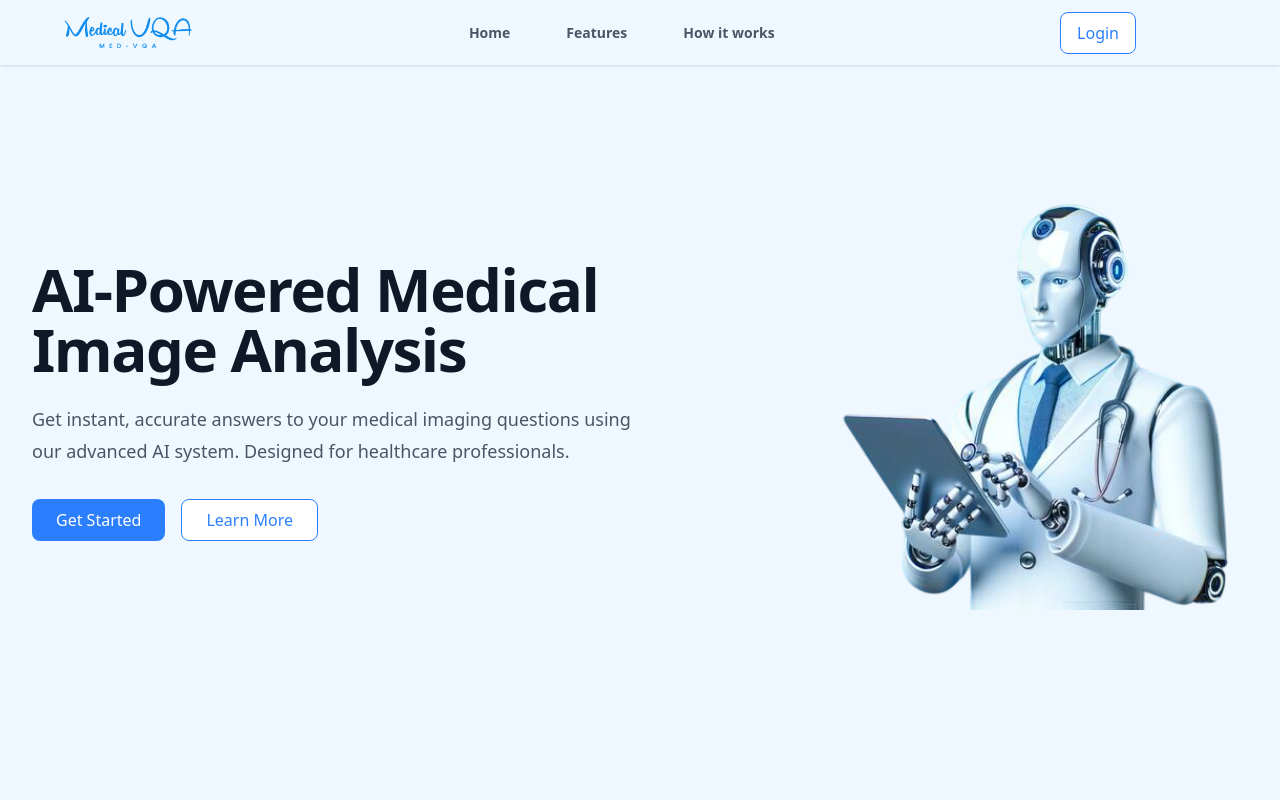
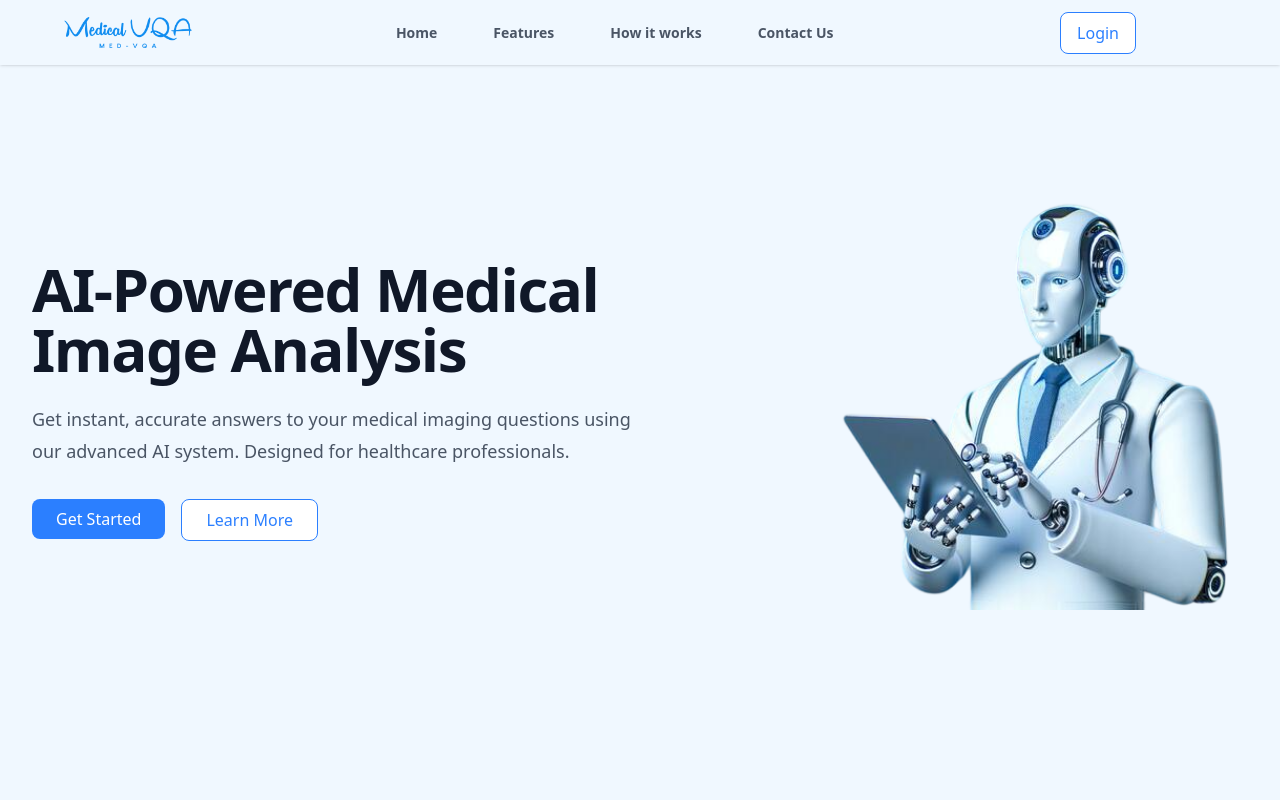
Before and after one commit to ahmedabdelrshed/Med_VQA_Frontend, a React (Vite) app: page / in a window 1280 px wide. Shown: the top 800 px of the page. Built offline with nearby package versions, Linux system fonts and the light colour scheme.

Commit message:
animations for hero section

```diff
--- a/package.json
+++ b/package.json
@@ -18,6 +18,7 @@
     "jwt-decode": "^4.0.0",
     "lottie-react": "^2.4.1",
     "med-vqa-frontend": "file:",
+    "motion": "^12.9.0",
     "react": "^19.0.0",
     "react-dom": "^19.0.0",
     "react-hook-form": "^7.54.2",
--- a/src/components/ContactUS/ContactForm.tsx
+++ b/src/components/ContactUS/ContactForm.tsx
@@ -14,6 +14,7 @@ const ContactForm = () => {
   const {
     register,
     handleSubmit,
+    reset,
     formState: { errors },
   } = useForm<IContact>({
     resolver: yupResolver(contactSchema),
@@ -26,6 +27,7 @@ const ContactForm = () => {
           "doneContactMod"
         ) as HTMLDialogElement | null;
         modal?.showModal();
+        reset();
       });
   };
   useEffect(() => {
@@ -110,6 +112,7 @@ const ContactForm = () => {
       </div>
       <Button
         width="w-fit"
+        isLoading={loading}
         className="bg-blue-600 mt-2 px-6 hover:bg-blue-500"
         disabled={Object.keys(errors).length > 0 || loading}
       >
--- a/src/components/ContactUS/ContactUS.tsx
+++ b/src/components/ContactUS/ContactUS.tsx
@@ -5,7 +5,7 @@ import DoneContact from "../Modals/DoneContact";
 
 const ContactUS = () => {
   return (
-    <section className="bg-slate-100  mb-4 lg:px-16">
+    <section className="bg-slate-100  mb-4 lg:px-16" id="contact">
       <div className="py-8 px-4 ">
         <h2 className="mb-4 text-4xl italic  font-bold  tracking-wide text-blue-600  text-center  ">
           Contact US
--- a/src/components/Hero/Hero.tsx
+++ b/src/components/Hero/Hero.tsx
@@ -1,20 +1,35 @@
 import { useNavigate } from "react-router";
 import Button from "../../ui/Button";
-
+import { motion } from "framer-motion";
+import { buttonVariants, containerVariants, imageVariants } from "./HeroAnimationVariants";
 const Hero = () => {
   const navigate = useNavigate();
   return (
     <div className="flex-1  bg-[#f0f8ff] " id="home">
       <div className="flex mx-auto items-center max-w-7xl px-6 h-full  lg:px-8">
-        <div className="text-center lg:text-left w-3xl ">
-          <h1 className="text-4xl font-bold tracking-tight text-gray-900 sm:text-6xl mb-6">
+        <motion.div
+          className="text-center lg:text-left w-3xl "
+          initial="hidden"
+          animate="visible"
+          variants={containerVariants}
+        >
+          <motion.h1
+            className="text-4xl font-bold tracking-tight text-gray-900 sm:text-6xl mb-6"
+            initial={{ opacity: 0, x: -100 }}
+            animate={{ opacity: 1, x: 0, transition: { duration: 1 } }}
+          >
             AI-Powered Medical Image Analysis
-          </h1>
-          <p className="mt-2 text-lg leading-8 text-gray-600 max-w-2xl mb-8">
+          </motion.h1>
+          <motion.p
+            className="mt-2 text-lg leading-8 text-gray-600 max-w-2xl mb-8"
+            initial={{ opacity: 0, y: 50 }}
+            animate={{ opacity: 1, y: 0, transition: { duration: 1 } }}
+          >
             Get instant, accurate answers to your medical imaging questions
             using our advanced AI system. Designed for healthcare professionals.
-          </p>
+          </motion.p>
           <div className="flex gap-4 justify-center lg:justify-start">
+            <motion.span variants={buttonVariants} whileHover="hover">
               <Button
                 width="w-fit"
                 className="bg-blue-500 px-6 hover:bg-blue-600"
@@ -24,18 +39,29 @@ const Hero = () => {
               >
                 Get Started
               </Button>
-            <button className="bg-white cursor-pointer border py-2 px-6 w-fit  rounded-lg font-medium border-blue-500 text-blue-500 hover:bg-blue-500 hover:text-white transition duration-300 ease-in-out">
+            </motion.span>
+            <motion.button
+              variants={buttonVariants}
+              whileHover="hover"
+              className="bg-white cursor-pointer border py-2 px-6 w-fit  rounded-lg font-medium border-blue-500 text-blue-500 hover:bg-blue-500 hover:text-white transition duration-300 ease-in-out"
+            >
               Learn More
-            </button>
+            </motion.button>
           </div>
-        </div>
-        <div className="hidden lg:flex  w-3xl h-[420px] justify-center items-center">
-          <img
+        </motion.div>
+        <motion.div
+          className="hidden lg:flex w-3xl h-[420px] justify-center items-center"
+          initial="hidden"
+          animate="visible"
+          variants={imageVariants}
+          whileHover="hover"
+        >
+          <motion.img
             src="/images/hero.png"
             alt="Hero Image"
-            className="w-full h-full object-cover"
+            className="w-full h-full object-cover rounded-xl "
           />
-        </div>
+        </motion.div>
       </div>
     </div>
   );
--- /dev/null
+++ b/src/components/Hero/HeroAnimationVariants.ts
@@ -0,0 +1,23 @@
+const containerVariants = {
+    hidden: { opacity: 0, y: -50 },
+    visible: { opacity: 1, y: 0, transition: { duration: 0.5 } },
+  };
+
+  const buttonVariants = {
+    hover: { scale: 1.03, transition: { yoyo: Infinity, duration: 0.4 } },
+  };
+  const imageVariants = {
+    hidden: { opacity: 0, scale: 0.9, x: 100 },
+    visible: {
+      opacity: 1,
+      scale: 1,
+      x: 0,
+      transition: { duration: 1, ease: "easeOut" },
+    },
+    hover: {
+      scale: 1.02,
+      transition: { duration: 0.3 },
+    },
+};
+
+export { containerVariants, buttonVariants, imageVariants };
--- a/src/components/NavBar/MenuItems.tsx
+++ b/src/components/NavBar/MenuItems.tsx
@@ -16,6 +16,11 @@ const MenuItems = () => {
           How it works
         </a>
       </li>
+      <li>
+        <a href="#contact" className="hover:text-blue-500">
+          Contact Us
+        </a>
+      </li>
     </>
   );
 };
```
Also changed, not shown: 1 other file (tests, documents, lock files or other folders). Lines whose indentation alone changed are shown as unchanged.
